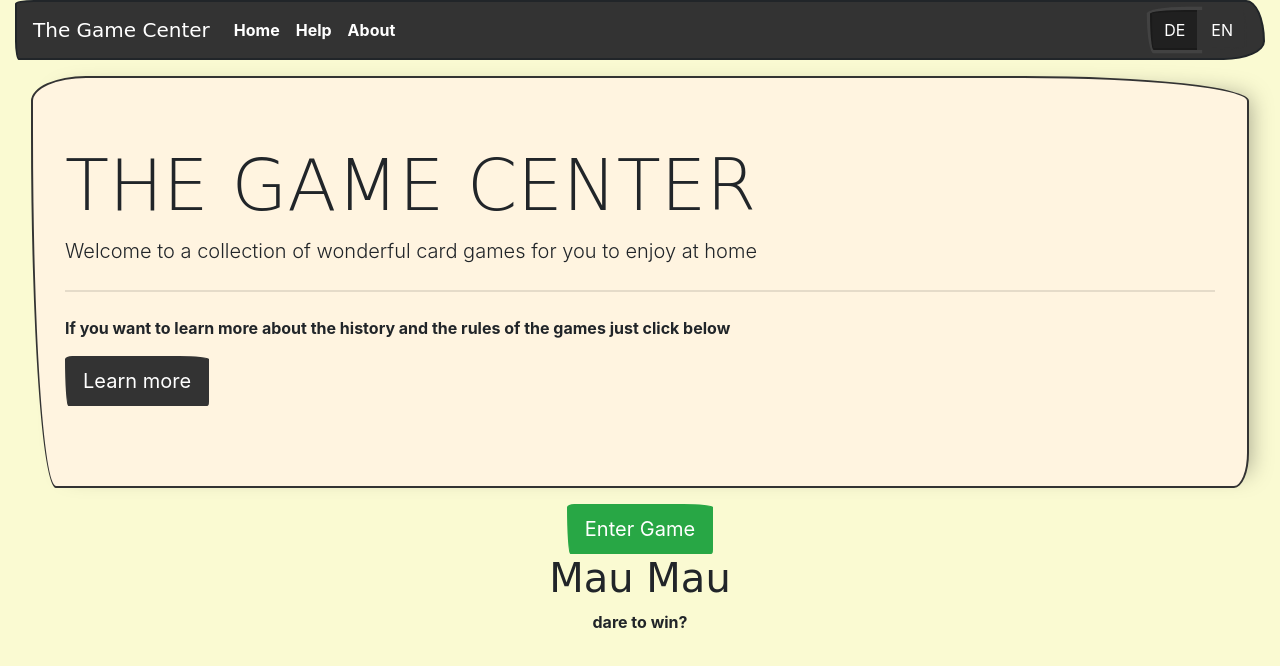
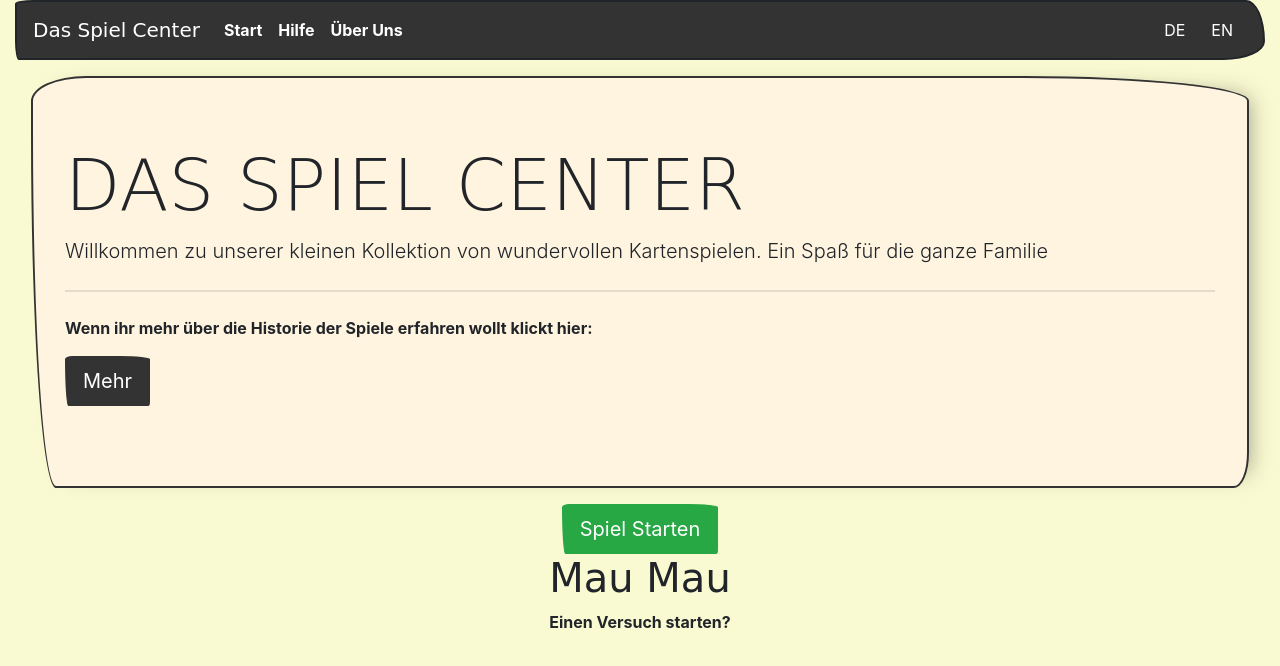
Before and after one commit to ctocco/card-game, a plain HTML site: page index.html in a window 1280 px wide. Both pictures are taken after a click on the label "DE". Drawn offline with nearby package versions, Linux system fonts and the light colour scheme; a web font is replaced by a local one.

Commit message:
Language Support
Added Language support for index.html for now. Basics are done easily expandable

```diff
--- a/css/style.css
+++ b/css/style.css
@@ -1,5 +1,9 @@
 html,
 body {
+    background: lightgoldenrodyellow;
+}
+
+.container {
     height: 100%;
 }
 
@@ -8,7 +12,6 @@ body {
     height: auto !important;
     /* cross-browser */
     /* cross-browser */
-    background: lightgoldenrodyellow;
 }
 
 .master-container {
--- a/index.html
+++ b/index.html
@@ -9,17 +9,18 @@
   <link rel="stylesheet" href="https://bootswatch.com/4/sketchy/bootstrap.min.css" />
 
   <link rel="stylesheet" href="css/style.css" />
-  <title>The Game Center</title>
+  <title id="lTitle1"></title>
+  <script src="js/language.js"></script>
 </head>
 
-<body>
+<body onload="page='index'; switchLanguage();">
   <div class="fill-height">
     <div class="container-fluid master-container">
 
       <!-- NAV BAR -->
 
       <nav class="navbar navbar-expand-lg navbar-dark bg-primary">
-        <a class="navbar-brand" href="index.html">The Game Center</a>
+        <a id="lTitle2" class="navbar-brand" href="index.html"></a>
         <button class="navbar-toggler" type="button" data-toggle="collapse" data-target="#navbarColor01" aria-controls="navbarColor01"
           aria-expanded="false" aria-label="Toggle navigation">
           <span class="navbar-toggler-icon"></span>
@@ -27,18 +28,14 @@
 
         <div class="collapse navbar-collapse" id="navbarColor01">
           <ul class="navbar-nav mr-auto">
-            <li class="nav-item active">
-              <a class="nav-link" href="index.html">Home <span class="sr-only">(current)</span></a>
-            </li>
-            <li class="nav-item"><a class="nav-link" href="help.html">Help</a></li>
-            <li class="nav-item"><a class="nav-link" href="about.html">About</a></li>
+            <li class="nav-item active"><a id="lHome" class="nav-link" href="index.html"><span class="sr-only">(current)</span></a></li>
+            <li class="nav-item"><a id="lHelp" class="nav-link" href="help.html"></a></li>
+            <li class="nav-item"><a id="lAbout" class="nav-link" href="about.html"></a></li>
           </ul>
           <div class="btn-group btn-group-toggle" data-toggle="buttons">
-            <label class="btn btn-primary active">
-              <input type="checkbox" checked="" autocomplete="off"> DE
+            <label id="buttonDE" class="btn btn-primary active" onclick="language='DE'; saveLanguage();">DE
             </label>
-            <label class="btn btn-primary">
-              <input type="checkbox" autocomplete="off"> EN
+            <label id="buttonEN"class="btn btn-primary" onclick="language='EN'; saveLanguage();">EN
             </label>
           </div>
         </div>
@@ -46,12 +43,12 @@
 
 
       <div class="jumbotron game-intro m-3">
-        <h1 class="display-3">THE GAME CENTER</h1>
-        <p class="lead">Welcome to a collection of wonderful card games for you to enjoy at home</p>
+        <h1 id="lTitle3" class="display-3"></h1>
+        <p id="lContent1" class="lead"></p>
         <hr class="my-4">
-        <p>If you want to learn more about the history and the rules of the games just click below</p>
+        <p id="lContent2"></p>
         <p class="lead">
-          <a class="btn btn-primary btn-lg" href="help.html" role="button">Learn more</a>
+          <a id="lLearnMore" class="btn btn-primary btn-lg" href="help.html" role="button"></a>
         </p>
       </div>
       <div class="text-center">
@@ -59,7 +56,7 @@
         <!-- Modal/enter game -->
 
         <button type="button" class="btn btn-success btn-lg" data-toggle="modal" data-target="#playerModal" data-target="modal"
-          id="start">Enter Game
+          id="start">
         </button>
 
         <!-- Modal -->
@@ -69,34 +66,32 @@
           <div class="modal-dialog" role="document">
             <div class="modal-content">
               <div class="modal-header">
-                <h5 class="" id="exampleModalLabel">Please enter the name of each player</h5>
+                <h5 class="" id="exampleModalLabel">Enter Names/Namen Eingeben</h5>
                 <button type="button" class="close" data-dismiss="modal" aria-label="Close">
                   <span aria-hidden="true">&times;</span>
                 </button>
               </div>
               <div class="modal-body">
-                <input type="text" id="playerOne" placeholder="Enter name of player 1">
-                <input type="text" id="playerTwo" placeholder="Enter name of player 2">
+                <input type="text" id="playerOne" placeholder="Player/Spieler 1">
+                <input type="text" id="playerTwo" placeholder="Player/Spieler 2">
               </div>
               <div class="modal-footer">
-                <button type="button" class="btn btn-secondary" data-dismiss="modal">Close</button>
-                <button type="button" class="btn btn-success" onclick="submitName()">Save changes</button>
+                <button id="lClose" type="button" class="btn btn-secondary" data-dismiss="modal">Close/Schliessen</button>
+                <button id="lSave" type="button" class="btn btn-success" onclick="submitName()">Save/Speichern</button>
               </div>
             </div>
           </div>
         </div>
         <h1>Mau Mau</h1>
-        <p>dare to win?</p>
+        <p id="lContent3"></p>
 
       </div>
-
       <script src="https://code.jquery.com/jquery-3.3.1.slim.min.js" integrity="sha384-q8i/X+965DzO0rT7abK41JStQIAqVgRVzpbzo5smXKp4YfRvH+8abtTE1Pi6jizo"
         crossorigin="anonymous"></script>
       <script src="https://cdnjs.cloudflare.com/ajax/libs/popper.js/1.14.3/umd/popper.min.js" integrity="sha384-ZMP7rVo3mIykV+2+9J3UJ46jBk0WLaUAdn689aCwoqbBJiSnjAK/l8WvCWPIPm49"
         crossorigin="anonymous"></script>
       <script src="https://stackpath.bootstrapcdn.com/bootstrap/4.1.3/js/bootstrap.min.js" integrity="sha384-ChfqqxuZUCnJSK3+MXmPNIyE6ZbWh2IMqE241rYiqJxyMiZ6OW/JmZQ5stwEULTy"
         crossorigin="anonymous"></script>
-      <script src="js/deck.js"></script>
       <script src="js/ui.js"></script>
 
 
--- /dev/null
+++ b/js/language.js
@@ -0,0 +1,85 @@
+let language;
+let page;
+
+//Storing Language to LS
+function saveLanguage(){
+    localStorage.setItem("Language", language);
+    switchLanguage();
+}
+
+//Switching Language
+function switchLanguage(){
+
+    language = localStorage.getItem("Language"); //Getting Language from LS
+
+        if (page='index'){
+            //Get Elements
+            let lHome = document.getElementById("lHome");
+            let lHelp = document.getElementById("lHelp");
+            let lAbout = document.getElementById("lAbout");
+            let lTitle1 = document.getElementById("lTitle1");
+            let lTitle2 = document.getElementById("lTitle2");
+            let lTitle3 = document.getElementById("lTitle3");
+            let lContent1 = document.getElementById("lContent1");
+            let lContent2 = document.getElementById("lContent2");
+            let lContent3 = document.getElementById("lContent3");
+            let lLearnMore = document.getElementById("lLearnMore");
+            let lStart = document.getElementById("start");
+            let lModalContent = document.getElementById("exampleModalLabel");
+            let lSave = document.getElementById("lSave");
+            let lClose = document.getElementById("lClose");
+            switch (language) {
+            case "EN":
+                //change Content
+                lTitle1.innerText = 'The Game Center';
+                lTitle2.innerText = 'The Game Center';
+                lTitle3.innerText = 'THE GAME CENTER';
+                lHome.innerText = 'Home';
+                lHelp.innerText = 'Help';
+                lAbout.innerText = 'About';
+                lContent1.innerText = 'Welcome to a collection of wonderful card games for you to enjoy at home';
+                lContent2.innerText = 'If you want to learn more about the history and the rules of the games just click below';
+                lContent3.innerText = 'Dare to win?';
+                lLearnMore.innerTextL = 'Learn more';
+                lStart.innerText = 'Enter Game';
+                lModalContent.innerText = 'Please enter the name of each player';
+                lClose.innerText = 'Close';
+                lSave.innerText = 'Save changes';
+                break;
+            case "DE":
+                //change Content
+                lTitle1.innerText = 'Das Spiel Center';
+                lTitle2.innerText = 'Das Spiel Center';
+                lTitle3.innerText = 'DAS SPIEL CENTER';
+                lHome.innerText = 'Start';
+                lHelp.innerText = 'Hilfe';
+                lAbout.innerText = 'Über Uns';
+                lContent1.innerText = 'Willkommen zu unserer kleinen Kollektion von wundervollen Kartenspielen. Ein Spaß für die ganze Familie';
+                lContent2.innerText = 'Wenn ihr mehr über die Historie der Spiele erfahren wollt klickt hier:';
+                lContent3.innerText = 'Einen Versuch starten?';
+                lLearnMore.innerText = 'Mehr';
+                lStart.innerText = 'Spiel Starten';
+                lModalContent.innerText = 'Bitte Namen eingeben:';
+                lClose.innerText = 'Schliessen';
+                lSave.innerText = 'Speichern';
+                break;
+            default:
+                //change Content
+                lTitle1.innerText = 'The Game Center';
+                lTitle2.innerText = 'The Game Center';
+                lTitle3.innerText = 'THE GAME CENTER';
+                lHome.innerText = 'Home';
+                lHelp.innerText = 'Help';
+                lAbout.innerText = 'About';
+                lContent1.innerText = 'Welcome to a collection of wonderful card games for you to enjoy at home';
+                lContent2.innerText = 'If you want to learn more about the history and the rules of the games just click below';
+                lContent3.innerText = 'Dare to win?';
+                lLearnMore.innerText = 'Learn more';
+                lStart.innerText = 'Enter Game';
+                lModalContent.innerText = 'Please enter the name of each player';
+                lClose.innerText = 'Close';
+                lSave.innerText = 'Save changes';
+                break;}
+
+        };
+}
```
